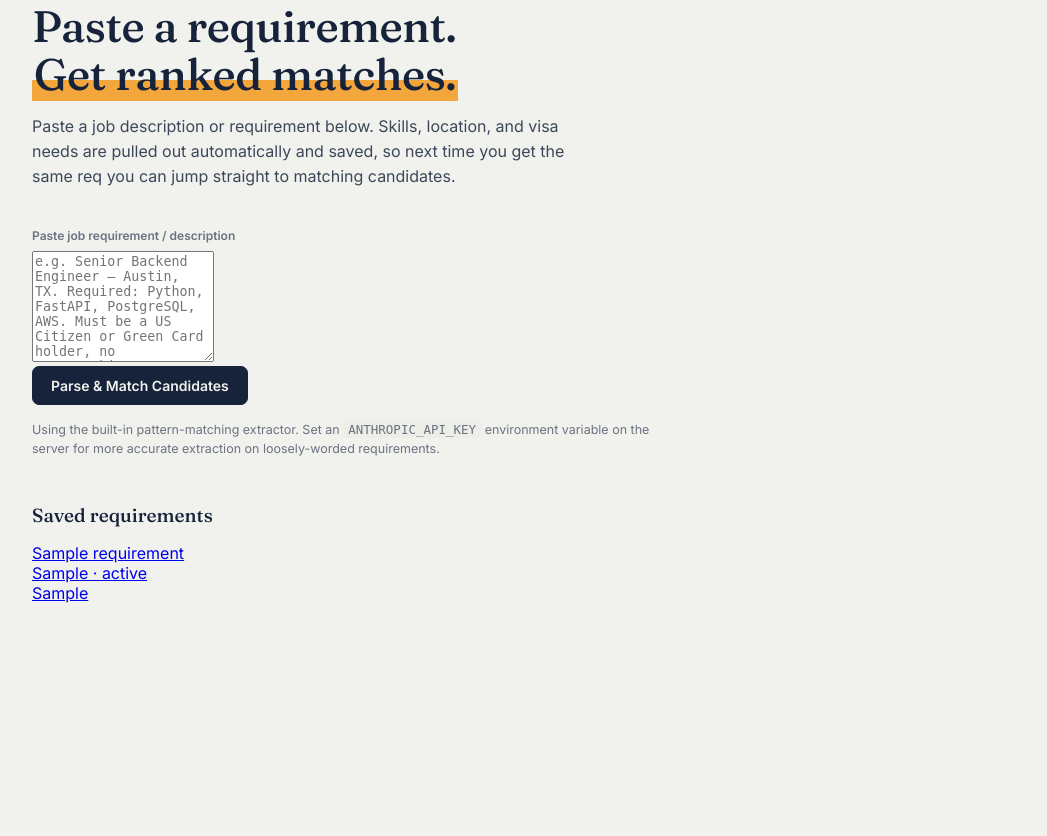
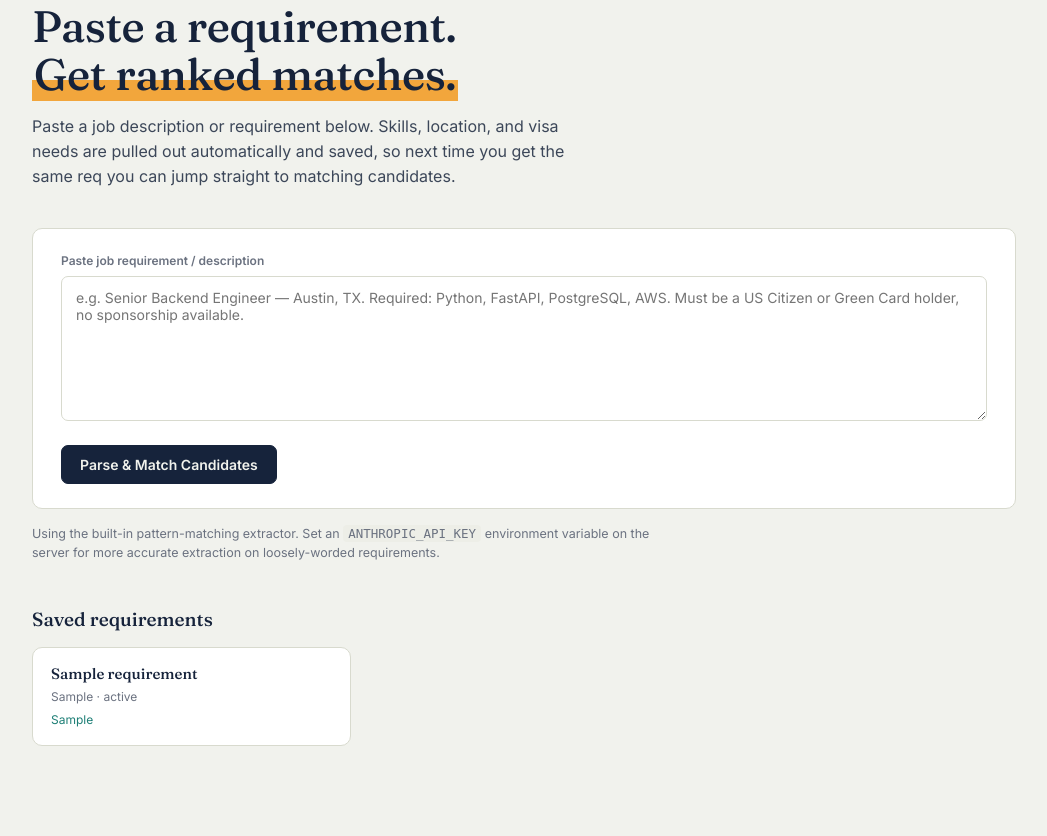
Before and after one commit to sathishk4567/resume_Newparser, a Flask app: page /requirements in a window 1280 px wide. Shown: the part 129-965 px from the top of the page, without its empty margins (116-1163 px from the left). Before the commit the page ends 732 px from the top, so only its background shows below. Run offline with Flask 3, Linux system fonts and the light colour scheme; the visitor is signed in with stand-in values (Sample User, id 1); tables that the repository leaves empty hold one stand-in row (values such as "Sample post").

Commit message:
Update style.css

```diff
--- a/static/style.css
+++ b/static/style.css
@@ -120,6 +120,46 @@ tbody tr:last-child td{border-bottom:none;}
 .link-btn{background:none;border:none;color:var(--error);font-size:12.5px;cursor:pointer;font-family:'Inter',sans-serif;padding:0;}
 .empty-row td{color:var(--muted);text-align:center;padding:26px;}
 
+/* ---------- Search filter panel ---------- */
+.filter-panel{
+  margin-top:32px;background:var(--paper-raised);border:1px solid var(--line);border-radius:var(--radius);
+  padding:24px 28px;
+}
+.filter-grid{display:grid;grid-template-columns:repeat(auto-fit,minmax(180px,1fr));gap:16px;}
+.filter-grid label{display:block;font-size:12px;font-weight:600;color:var(--muted);margin-bottom:6px;}
+.filter-grid input{
+  width:100%;padding:9px 12px;border:1px solid var(--line);border-radius:6px;
+  font-family:'Inter',sans-serif;font-size:13.5px;
+}
+.filter-actions{display:flex;gap:12px;margin-top:20px;flex-wrap:wrap;}
+.filter-panel textarea{
+  width:100%;padding:12px 14px;border:1px solid var(--line);border-radius:7px;
+  font-family:'Inter',sans-serif;font-size:14px;resize:vertical;
+}
+
+/* ---------- Requirements ---------- */
+.req-criteria{
+  display:grid;grid-template-columns:repeat(auto-fit,minmax(180px,1fr));gap:16px;
+  background:var(--paper-raised);border:1px solid var(--line);border-radius:var(--radius);
+  padding:18px 22px;margin-bottom:20px;font-size:14px;
+}
+.req-label{display:block;font-family:'IBM Plex Mono',monospace;font-size:10.5px;letter-spacing:.06em;text-transform:uppercase;color:var(--muted);margin-bottom:4px;}
+.match-pill{
+  display:inline-flex;align-items:center;justify-content:center;
+  min-width:24px;height:24px;padding:0 7px;border-radius:20px;
+  background:#EAF4F2;color:var(--teal);font-family:'IBM Plex Mono',monospace;font-size:12px;font-weight:600;
+}
+.req-list{display:grid;grid-template-columns:repeat(auto-fill,minmax(240px,1fr));gap:14px;}
+.req-card{
+  display:block;background:var(--paper-raised);border:1px solid var(--line);border-radius:var(--radius);
+  padding:16px 18px;text-decoration:none;color:var(--ink);transition:border-color .15s ease;
+}
+.req-card:hover{border-color:var(--amber-deep);}
+.req-card.active{border-color:var(--teal);background:#F3FAF9;}
+.req-card-title{font-family:'Fraunces',serif;font-weight:500;font-size:15px;margin-bottom:6px;}
+.req-card-meta{font-size:12px;color:var(--muted);margin-bottom:8px;}
+.req-card-skills{font-size:12px;color:var(--teal);line-height:1.4;}
+
 /* ---------- Team panel ---------- */
 .team-panel{margin-top:34px;background:var(--paper-raised);border:1px solid var(--line);border-radius:var(--radius);padding:16px 20px;}
 .team-panel summary{cursor:pointer;font-weight:600;font-size:13.5px;}
```
